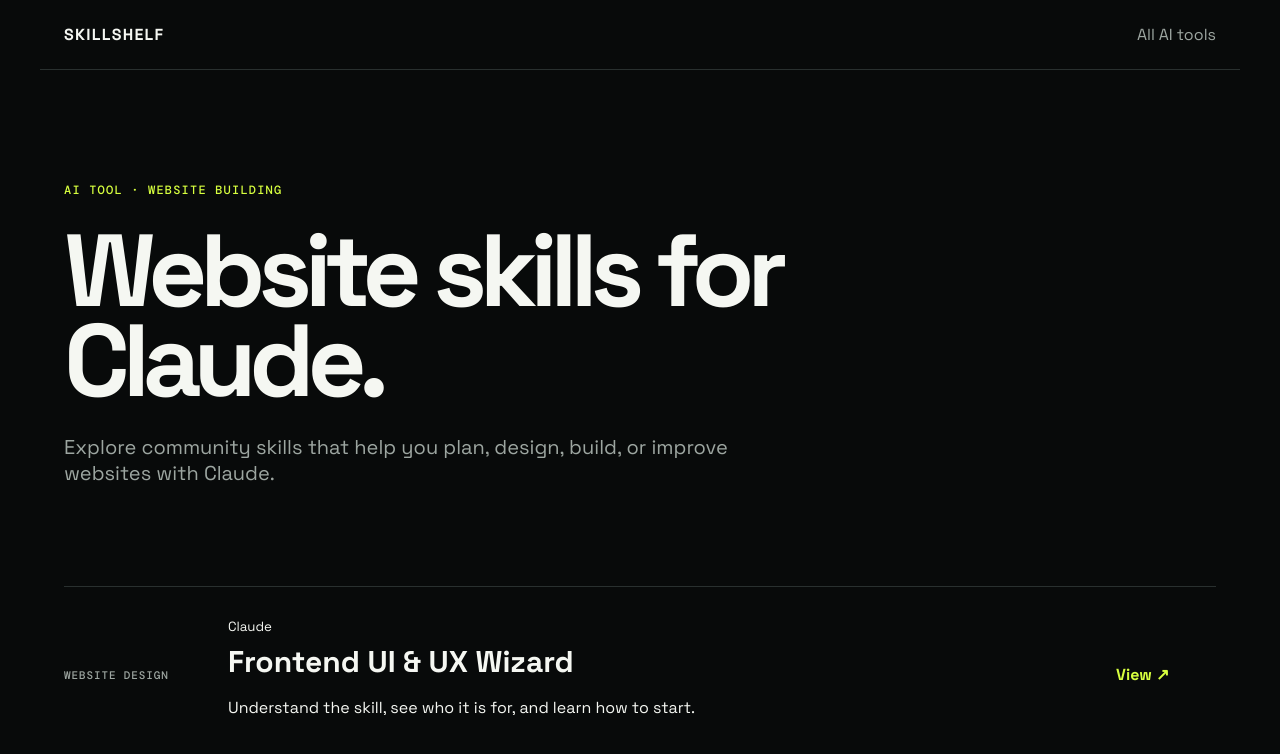
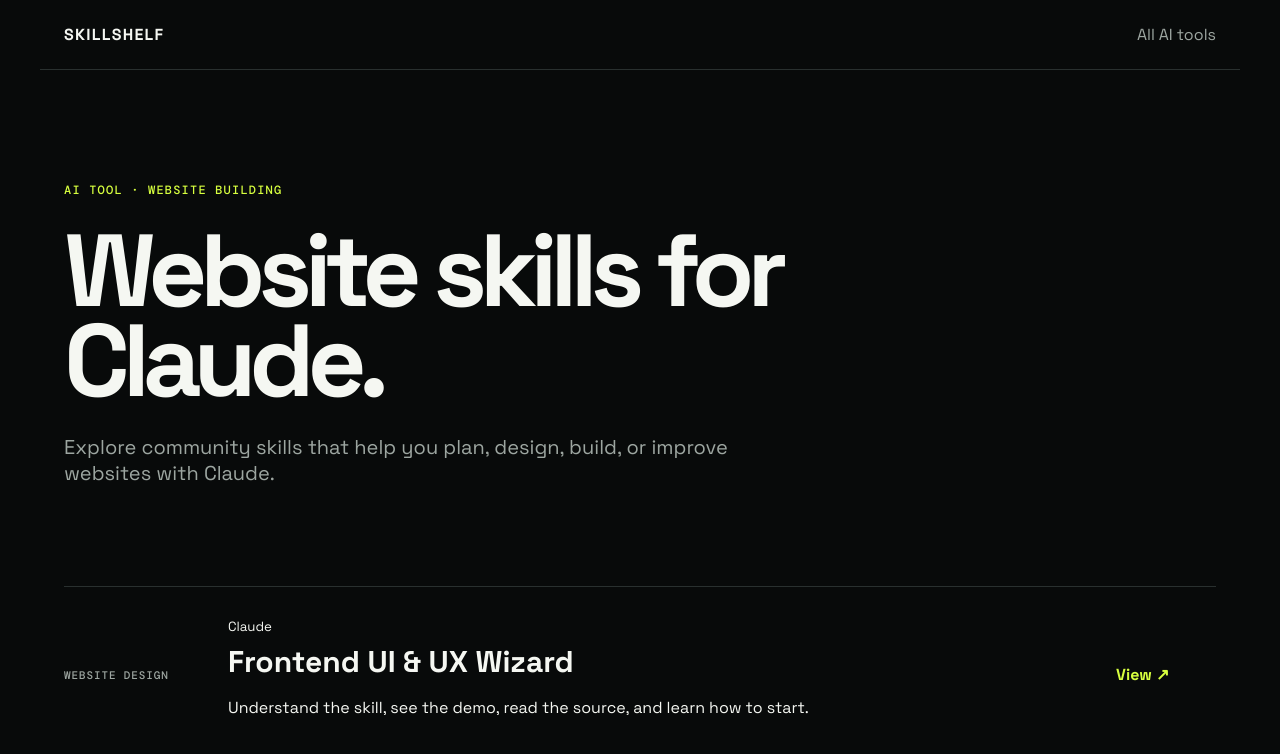
Before and after one commit to SohailKhan0525/skillshelflabs, a Next.js app: page /ai/claude in a window 1280 px wide. Shown: the top 754 px of the page. Built offline with nearby package versions, Linux system fonts and the light colour scheme.

Commit message:
Build SkillShelf docs and ChatGPT skill demo

```diff
--- a/app/ai/[slug]/page.tsx
+++ b/app/ai/[slug]/page.tsx
@@ -1,18 +1,3 @@
 import Link from "next/link";
-
-const platforms: Record<string,string> = {
-  claude: "Claude",
-  codex: "Codex",
-  gemini: "Gemini",
-  cursor: "Cursor",
-};
-
-export default async function Platform({params}:{params:Promise<{slug:string}>}){
-  const {slug}=await params;
-  const name=platforms[slug] ?? "AI tool";
-  return <main>
-    <nav className="nav"><Link href="/" className="brand">SKILLSHELF</Link><Link href="/ai">All AI tools</Link></nav>
-    <section className="page-head shell"><p className="eyebrow">AI TOOL · WEBSITE BUILDING</p><h1>Website skills for {name}.</h1><p>Explore community skills that help you plan, design, build, or improve websites with {name}.</p></section>
-    <section className="shell list"><Link className="list-item" href="/skills/frontend-ui-ux-wizard"><span>Website design</span><div><small>{name}</small><h2>Frontend UI & UX Wizard</h2><p>Understand the skill, see who it is for, and learn how to start.</p></div><b>View ↗</b></Link></section>
-  </main>
-}
+const platforms:Record<string,string>={chatgpt:"ChatGPT",claude:"Claude",codex:"Codex",gemini:"Gemini",cursor:"Cursor"};
+export default async function Platform({params}:{params:Promise<{slug:string}>}){const {slug}=await params;const name=platforms[slug]??"AI tool";return <main><nav className="nav"><Link href="/" className="brand">SKILLSHELF</Link><Link href="/ai">All AI tools</Link></nav><section className="page-head shell"><p className="eyebrow">AI TOOL · WEBSITE BUILDING</p><h1>Website skills for {name}.</h1><p>Explore community skills that help you plan, design, build, or improve websites with {name}.</p></section><section className="shell list"><Link className="list-item" href="/skills/frontend-ui-ux-wizard"><span>Website design</span><div><small>{name}</small><h2>Frontend UI & UX Wizard</h2><p>Understand the skill, see the demo, read the source, and learn how to start.</p></div><b>View ↗</b></Link></section></main>}
```
